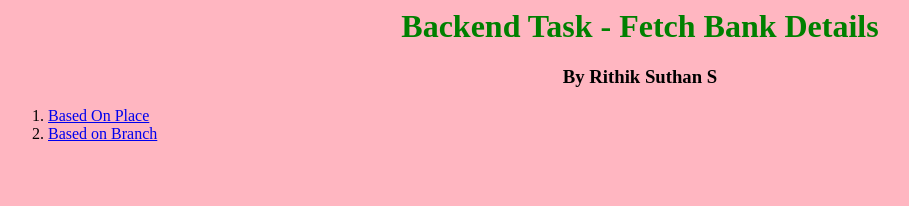
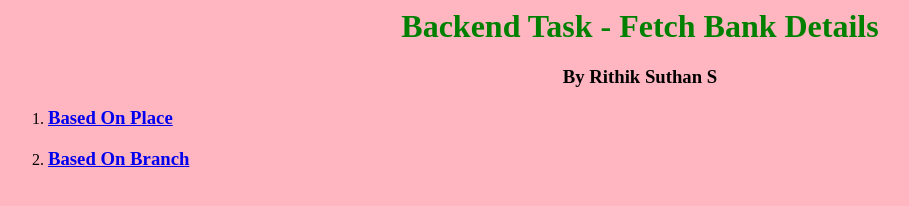
Before and after one commit to RithikSuthan/Business-On-Bot-Backend, a website: page index.html in a window 1280 px wide. Shown: the whole page, without its empty margins (0-909 px from the left). Drawn offline with Linux system fonts and the light colour scheme.

Commit message:
Update index.html

```diff
--- a/index.html
+++ b/index.html
@@ -8,8 +8,8 @@
         By Rithik Suthan S
     </h3>
    <ol>
-  <li><a href="https://business-on-bot-backend.vercel.app/api/search?q=MUMBAI&limit=2&offset=1" >Based On Place </a></li>
-   <li><a href="https://business-on-bot-backend.vercel.app/api/branch?q=LONI&limit=1&offset=1"  >Based on Branch</a></li>
+     <li><h3><a href="https://business-on-bot-backend.vercel.app/api/search?q=MUMBAI&limit=2&offset=1" >Based On Place </a></h3></li>
+   <li><h3><a href="https://business-on-bot-backend.vercel.app/api/branch?q=LONI&limit=1&offset=1"  >Based On Branch</a></h3></li>
   </ol>
    </body>
 </html>
```
